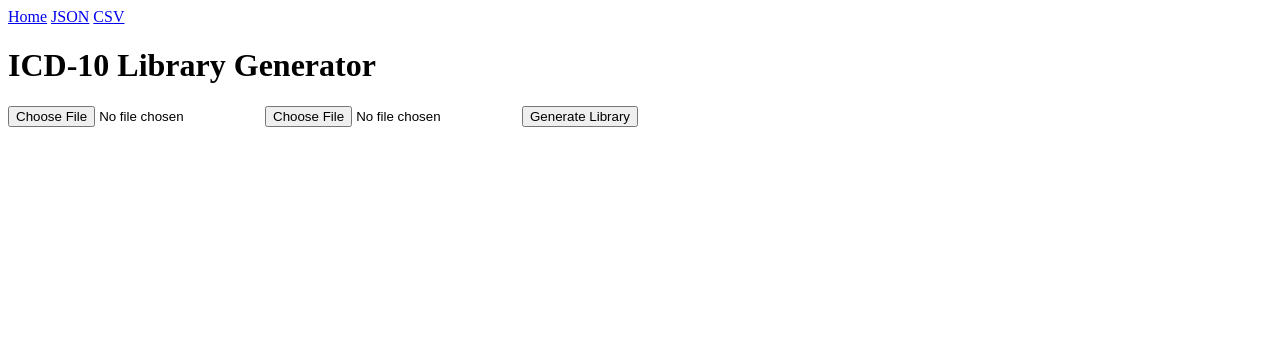
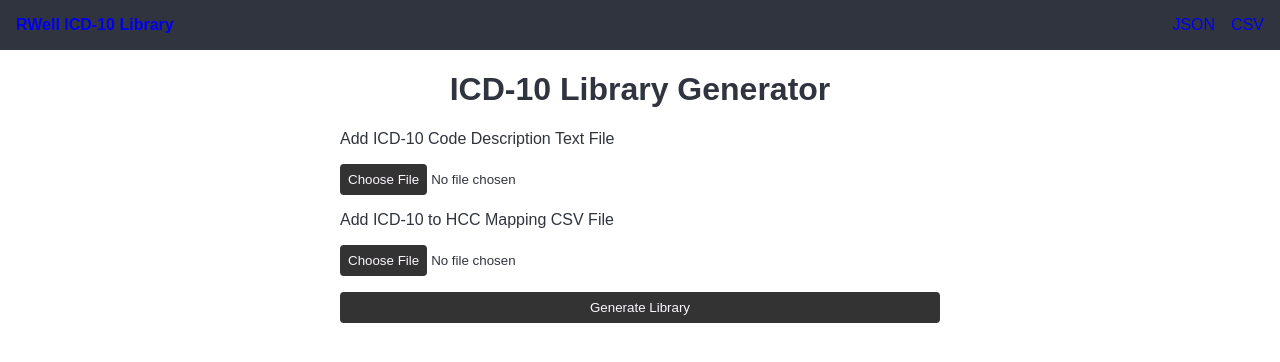
Before and after one commit to RoundingWellOS/cody, a SvelteKit app: page / in a window 1280 px wide. Shown: the top 362 px of the page. Built offline with nearby package versions, Linux system fonts and the light colour scheme.

Commit message:
Add styling

```diff
--- /dev/null
+++ b/src/global.css
@@ -0,0 +1,20 @@
+html, body {
+    margin: 0;
+    padding: 0;
+    box-sizing: border-box;
+}
+
+:root {
+    --font-family: 'Noto Sans Variable', sans-serif;
+
+    /* Colors */
+    --primary: #30343F;
+    --secondary: #333;
+    --accent: #228cdb;
+    --light: #fcf7ff;
+}
+
+body {
+    font-family: var(--font-family);
+    color: var(--primary);
+}
--- a/src/routes/+layout.svelte
+++ b/src/routes/+layout.svelte
@@ -1,7 +1,49 @@
-<nav>
-    <a href="/">Home</a>
-    <a href="/json">JSON</a>
-    <a href="/csv">CSV</a>
-</nav>
+<script>
+    import '@fontsource-variable/noto-sans';
+    import '../global.css';
+</script>
+
+<header class="header">
+    <a class="link title" href="/">RWell ICD-10 Library</a>
+    <nav class="nav">
+        <a class="link" href="/json">JSON</a>
+        <a class="link" href="/csv">CSV</a>
+    </nav>
+</header>
 
 <slot />
+
+<style>
+    .header {
+        display: flex;
+        align-items: center;
+        justify-content: space-between;
+        background-color: var(--primary);
+        color: var(--light);
+    }
+    .title {
+        font-weight: bold;
+        margin-left: 16px;
+
+    }
+    .nav {
+        display: flex;
+        justify-content: flex-end;
+        gap: 16px;
+        margin: 16px;
+    }
+
+    .link {
+        text-decoration: none;
+        transition: color .2s ease;
+    }
+
+    .link:active,
+    .link:hover {
+        color: var(--accent);
+    }
+
+    .link:visited {
+        color: var(--light);
+    }
+</style>
--- a/src/routes/+page.svelte
+++ b/src/routes/+page.svelte
@@ -2,9 +2,43 @@
     import { enhance } from '$app/forms';
 </script>
 
-<h1>ICD-10 Library Generator</h1>
-<form method="POST" use:enhance enctype="multipart/form-data">
-    <input name="icd_list" accept=".txt" type="file" />
-    <input name="hcc_map" accept=".csv" type="file" />
-    <button>Generate Library</button>
+<h1 class="title">ICD-10 Library Generator</h1>
+<form class="form" method="POST" use:enhance enctype="multipart/form-data">
+    <label for="icd_list">Add ICD-10 Code Description Text File</label>
+    <input class="input" name="icd_list" accept=".txt" type="file" />
+    <label for="hcc_map">Add ICD-10 to HCC Mapping CSV File</label>
+    <input class="input" name="hcc_map" accept=".csv" type="file" />
+    <button class="submit">Generate Library</button>
 </form>
+
+<style>
+    .title {
+        text-align: center;
+    }
+
+    .form {
+        max-width: 600px;
+        margin: 0 auto;
+        display: flex;
+        flex-direction: column;
+        gap: 16px;
+    }
+
+    input[type=file]::file-selector-button,
+    .submit {
+        border: none;
+        background-color: var(--secondary);
+        color: var(--light);
+        padding: 8px;
+        border-radius: 4px;
+        cursor: pointer;
+        transition: all .2s ease;
+    }
+
+    input[type=file]::file-selector-button:hover,
+    .submit:hover,
+    input[type=file]::file-selector-button:active,
+    .submit:active {
+        background-color: var(--accent);
+    }
+</style>
--- a/src/routes/csv/+page.svelte
+++ b/src/routes/csv/+page.svelte
@@ -10,14 +10,20 @@
             value: data.data,
             language: 'csv',
             automaticLayout: true,
+            readOnly: true,
         })
     });
 </script>
 
+<h1 class="title">CSV Library</h1>
 <div class="container" bind:this={container}></div>
 
 <style>
     .container {
-        height: min(800px, 100vh);
+        height: min(600px, 80vh);
+    }
+
+    .title {
+        text-align: center;
     }
 </style>
--- a/src/routes/json/+page.svelte
+++ b/src/routes/json/+page.svelte
@@ -10,14 +10,21 @@
             value: data.data,
             language: 'json',
             automaticLayout: true,
+            readOnly: true,
         })
     });
 </script>
 
+
+<h1 class="title">JSON Library</h1>
 <div class="container" bind:this={container}></div>
 
 <style>
     .container {
-        height: min(800px, 100vh);
+        height: min(600px, 80vh);
+    }
+
+    .title {
+        text-align: center;
     }
 </style>
```
